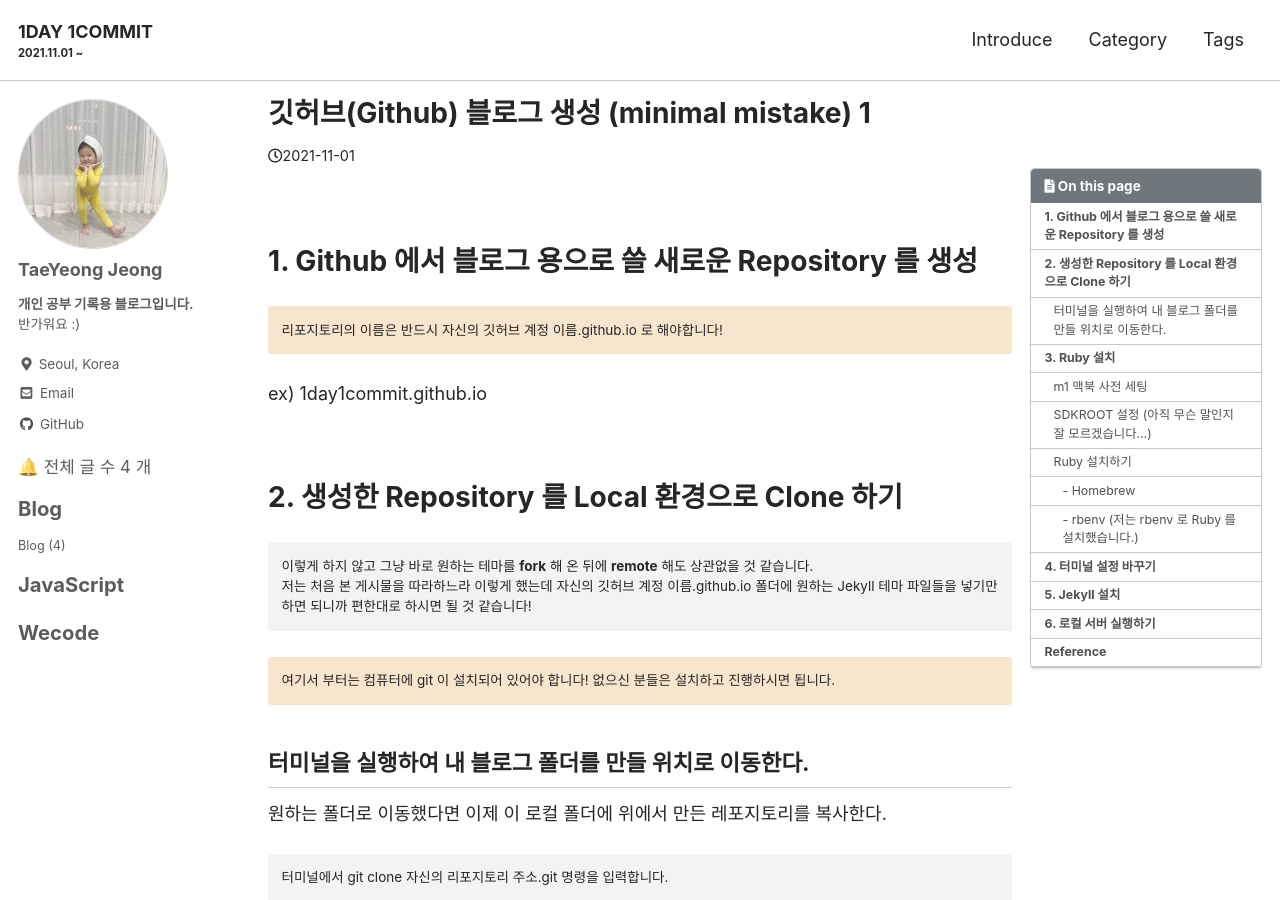
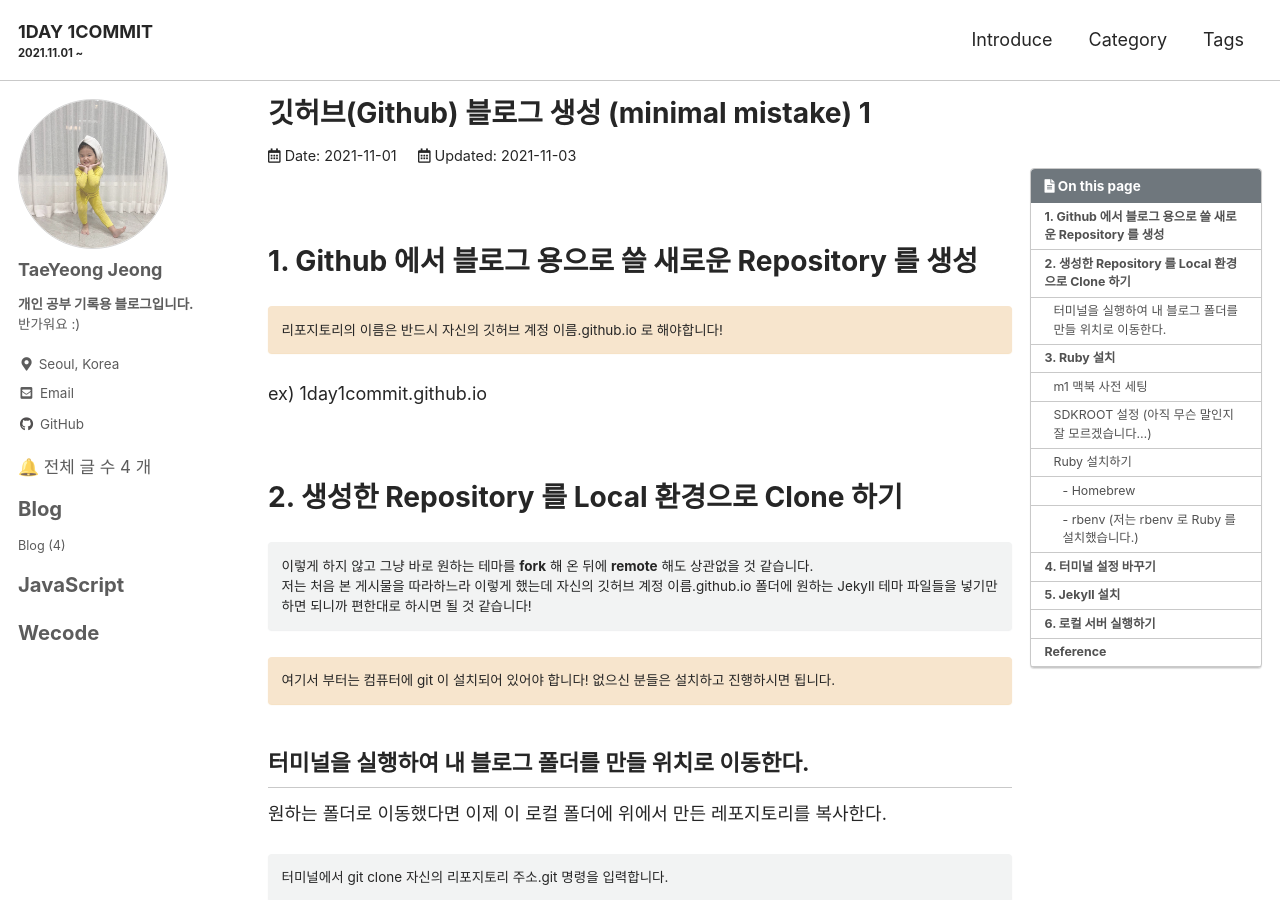
Before and after one commit to dev-taeyeong/test-blog, a Jekyll site: the page built from _posts/Github_Blog/2021-11-01-make-blog-1.md, in a window 1280 px wide and 900 px high. Built offline with Jekyll 4.4.1, drawn with Linux system fonts in a browser that asks for light colours; cached includes are drawn as plain includes; some web fonts are replaced; comment, search, counter and statistics services are not loaded.

Commit message:
게시물 제목 아래 날짜, 수정 날짜 추가

```diff
--- a/_layouts/single.html
+++ b/_layouts/single.html
@@ -30,7 +30,10 @@ layout: default
             <a href="{{ page.url | absolute_url }}" class="u-url" itemprop="url">{{ page.title | markdownify | remove: "<p>" | remove: "</p>" }}</a>
           </h1>{% endif %}
           {% if page.date %}
-            <span class="page__date"><i class="far fa-clock" aria-hidden="true"></i>{{ page.date | date: "%Y-%m-%d" }}</span>
+            <span class="page__date"><i class="far fa-calendar-alt"></i> Date: {{ page.date | date: "%Y-%m-%d" }}&nbsp;&nbsp;&nbsp;&nbsp;</span>
+          {% endif %}
+          {% if page.last_modified_at %}
+            <span class="page__date"><i class="far fa-calendar-alt"></i> Updated: {{ page.last_modified_at | last_modified_at: "%Y-%m-%d" }}</span>
           {% endif %}
           <!-- {% include page__meta.html %} -->
         </header>
```
